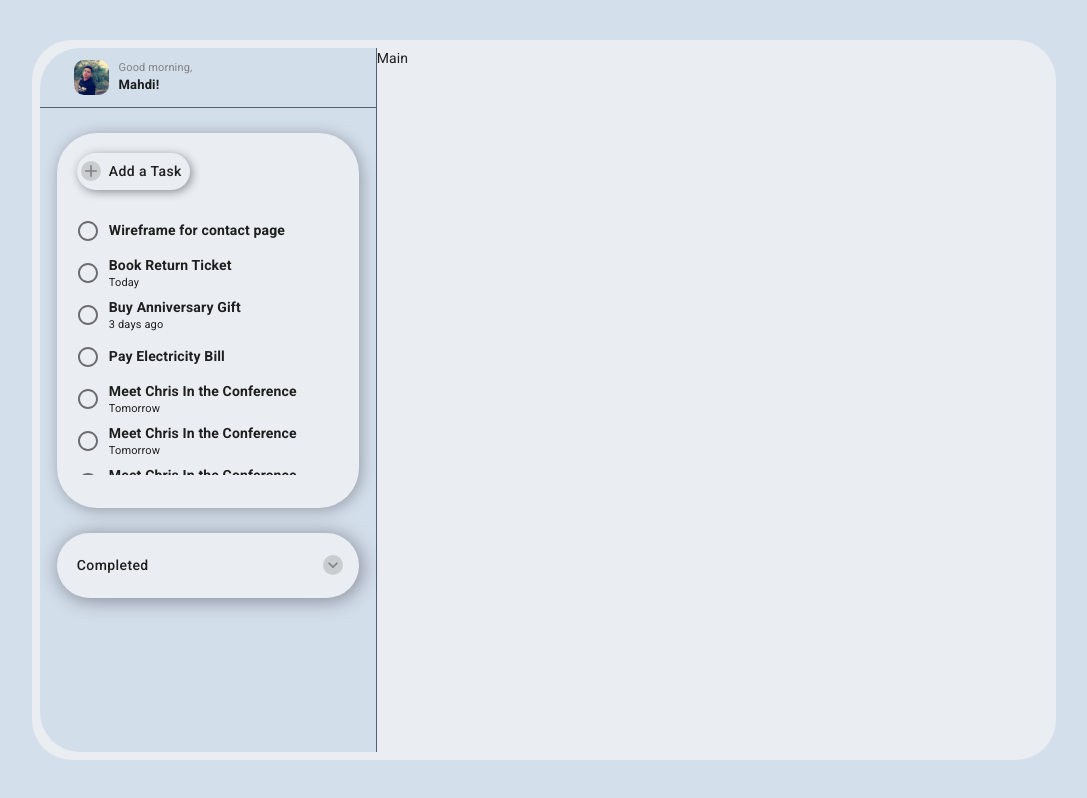
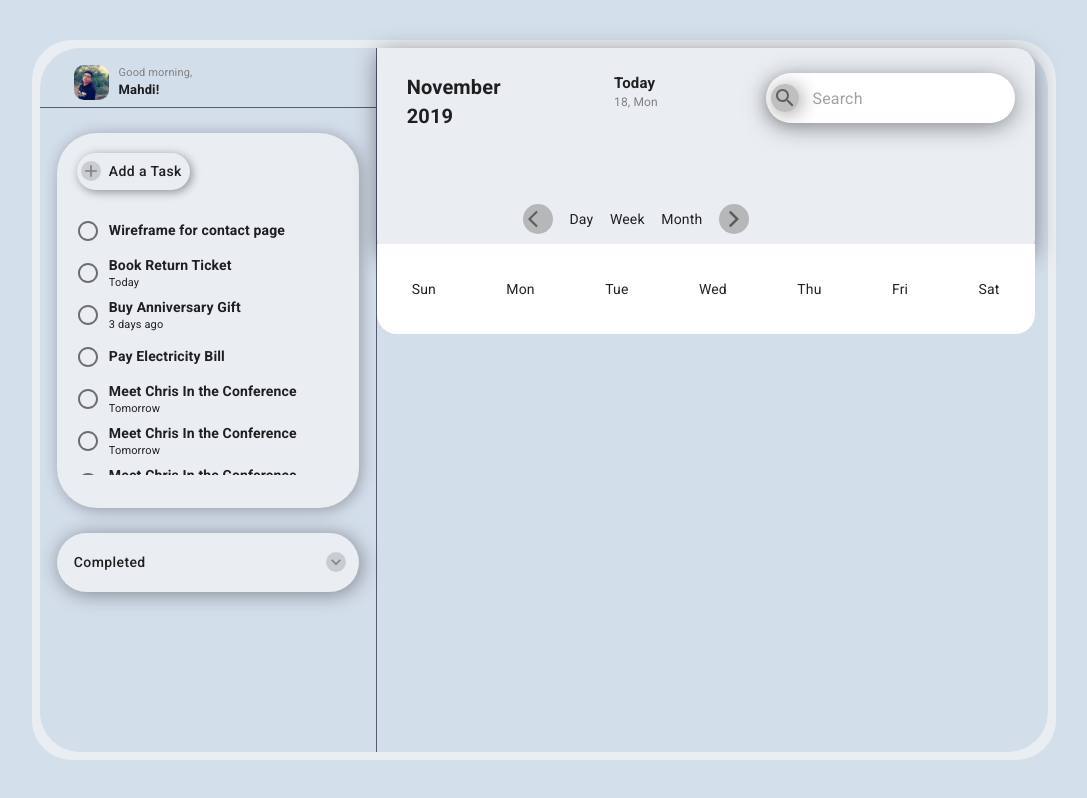
Before and after one commit to mahdi-zoraghi/todo-task-manager, a React (Create React App) app: page / in a window 1280 px wide. Shown: the whole page, without its empty margins (96-1183 px from the left). Built offline with nearby package versions, Linux system fonts and the light colour scheme.

Commit message:
end header ui

```diff
--- a/src/App.js
+++ b/src/App.js
@@ -1,5 +1,8 @@
 import Card from "./components/Card/Card"
+
 import Sidebar from "./components/Sidebar/Sidebar"
+import Header from "./components/Header/Header"
+import Main from "./components/Main/Main"
 
 import "./App.scss"
 
@@ -10,7 +13,10 @@ function App() {
         <Card className="app__sidebar">
           <Sidebar />
         </Card>
-        <Card className="app__main">Main</Card>
+        <Card className="app__main">
+          <Header />
+          {/* <Main /> */}
+        </Card>
       </Card>
     </div>
   )
--- a/src/App.scss
+++ b/src/App.scss
@@ -29,5 +29,6 @@
     flex: 0.8;
     border-bottom-left-radius: 0;
     border-top-left-radius: 0;
+    background-color: #d3deeb !important;
   }
 }
--- /dev/null
+++ b/src/components/Header/Header.js
@@ -0,0 +1,17 @@
+import HeaderNav from "./HeaderNav"
+import HeaderRow from "./HeaderRow"
+
+import Card from "../Card/Card"
+
+import "./Header.scss"
+
+const Header = () => {
+  return (
+    <Card className="header">
+      <HeaderNav />
+      <HeaderRow />
+    </Card>
+  )
+}
+
+export default Header
--- /dev/null
+++ b/src/components/Header/Header.scss
@@ -0,0 +1,110 @@
+.header {
+  height: 30%;
+  width: 98%;
+  background-color: #eaeef3;
+  //   box-shadow: 3px 1px 10px rgba($color: #000000, $alpha: 0.5);
+  border-radius: 0 20px 20px 20px;
+  box-shadow: 0px 4px 25px -2px rgba($color: #000000, $alpha: 0.5);
+  position: relative;
+  .headerNav {
+    display: flex;
+    justify-content: space-around;
+    height: 100%;
+    padding-top: 25px;
+    padding-bottom: 25px;
+
+    & > div:nth-child(1) {
+      flex: 0.5;
+      position: relative;
+      span {
+        font-size: 20px;
+        font-weight: bold;
+        position: absolute;
+        left: 30px;
+      }
+    }
+
+    & > div:nth-child(2) {
+      display: flex;
+      flex-direction: column;
+      justify-content: space-between;
+      align-items: center;
+      flex: 1;
+      & > div:nth-child(1) {
+        display: flex;
+        flex-direction: column;
+
+        & > span:nth-child(1) {
+          font-weight: bold;
+          font-size: 15px;
+        }
+        & > span:nth-child(2) {
+          font-size: 12px;
+          color: gray;
+        }
+      }
+
+      & > div:nth-child(2) {
+        display: flex;
+        justify-content: space-evenly;
+        align-items: center;
+        width: 100%;
+      }
+    }
+
+    & > div:nth-child(3) {
+      padding-right: 20px;
+    }
+
+    .headerNav__inputWrapper {
+      flex: 1;
+      background-color: #e3e3e3;
+      padding: 5px;
+      border-radius: 30px !important;
+      box-shadow: 0px 4px 25px -2px rgba($color: #000000, $alpha: 0.5);
+      background-color: #fff;
+      display: flex;
+      align-items: center;
+      border: none !important;
+
+      input,
+      fieldset {
+        border: none !important;
+      }
+    }
+
+    .search__iconWrapper {
+      box-shadow: 2px 2px 20px rgba($color: #000000, $alpha: 0.4);
+      border-radius: 40px;
+      text-transform: inherit;
+      display: flex;
+      justify-content: space-between;
+      background-color: rgba($color: gray, $alpha: 0.5) !important;
+      color: rgba($color: #000000, $alpha: 0.5);
+      padding: 2px;
+      background-color: transparent;
+    }
+
+    .arrowIcon {
+      border-radius: 40px !important;
+      background-color: rgba($color: gray, $alpha: 0.5) !important;
+      color: rgba($color: #000000, $alpha: 0.5) !important;
+      padding: 5px !important;
+    }
+  }
+
+  .headerRow {
+    display: flex;
+    justify-content: space-between;
+    height: max-content;
+    background-color: #fff;
+    position: absolute;
+    width: 100%;
+    bottom: -75px;
+    border-radius: 0 0 20px 20px;
+
+    div {
+      padding: 35px;
+    }
+  }
+}
--- /dev/null
+++ b/src/components/Header/HeaderNav.js
@@ -0,0 +1,59 @@
+import {
+  Button,
+  IconButton,
+  TextField,
+  Input,
+  InputAdornment,
+  FormControl,
+  InputLabel,
+  OutlinedInput,
+  Card,
+  FilledInput,
+} from "@material-ui/core"
+import {
+  ArrowForwardIos as ArrowForwardIosIcon,
+  ArrowBackIos as ArrowBackIosIcon,
+  Search as SearchIcon,
+} from "@material-ui/icons"
+
+const HeaderNav = () => {
+  return (
+    <section className="headerNav">
+      <div>
+        <span>November 2019</span>
+      </div>
+      <div>
+        <div>
+          <span>Today</span>
+          <span>18, Mon</span>
+        </div>
+        <div>
+          <IconButton size="small" className="arrowIcon">
+            <ArrowBackIosIcon fontSize="small" />
+          </IconButton>
+          <span>Day</span>
+          <span>Week</span>
+          <span>Month</span>
+          <IconButton size="small" className="arrowIcon">
+            <ArrowForwardIosIcon fontSize="small" />
+          </IconButton>
+        </div>
+      </div>
+      <div>
+        <main className="headerNav__inputWrapper">
+          <span className="search__iconWrapper">
+            <SearchIcon />
+          </span>
+          <TextField
+            placeholder="Search"
+            variant="outlined"
+            size="small"
+            className="headerNav__input"
+          />
+        </main>
+      </div>
+    </section>
+  )
+}
+
+export default HeaderNav
--- /dev/null
+++ b/src/components/Header/HeaderRow.js
@@ -0,0 +1,19 @@
+import { Box } from "@material-ui/core"
+
+import Card from "../Card/Card"
+
+const HeaderRow = () => {
+  return (
+    <section className="headerRow">
+      <div>Sun</div>
+      <div>Mon</div>
+      <div>Tue</div>
+      <div>Wed</div>
+      <div>Thu</div>
+      <div>Fri</div>
+      <div>Sat</div>
+    </section>
+  )
+}
+
+export default HeaderRow
--- /dev/null
+++ b/src/components/Main/Main.js
@@ -0,0 +1,7 @@
+import "./Main.scss"
+
+const Main = () => {
+  return <div>I am Main</div>
+}
+
+export default Main
--- a/src/components/Sidebar/Sidebar.scss
+++ b/src/components/Sidebar/Sidebar.scss
@@ -8,7 +8,7 @@
   main {
     position: absolute;
     left: 10%;
-
+    padding-top: 10px;
     display: flex;
     align-items: center;
   }
@@ -107,7 +107,7 @@
     width: 100%;
     display: flex;
     justify-content: space-between;
-    padding: 20px;
+    padding: 17px;
     background-color: transparent;
     .completedBtn__icon {
       background-color: rgba($color: gray, $alpha: 0.3) !important;
```
Also changed, not shown: src/components/Main/Main.scss (added).
